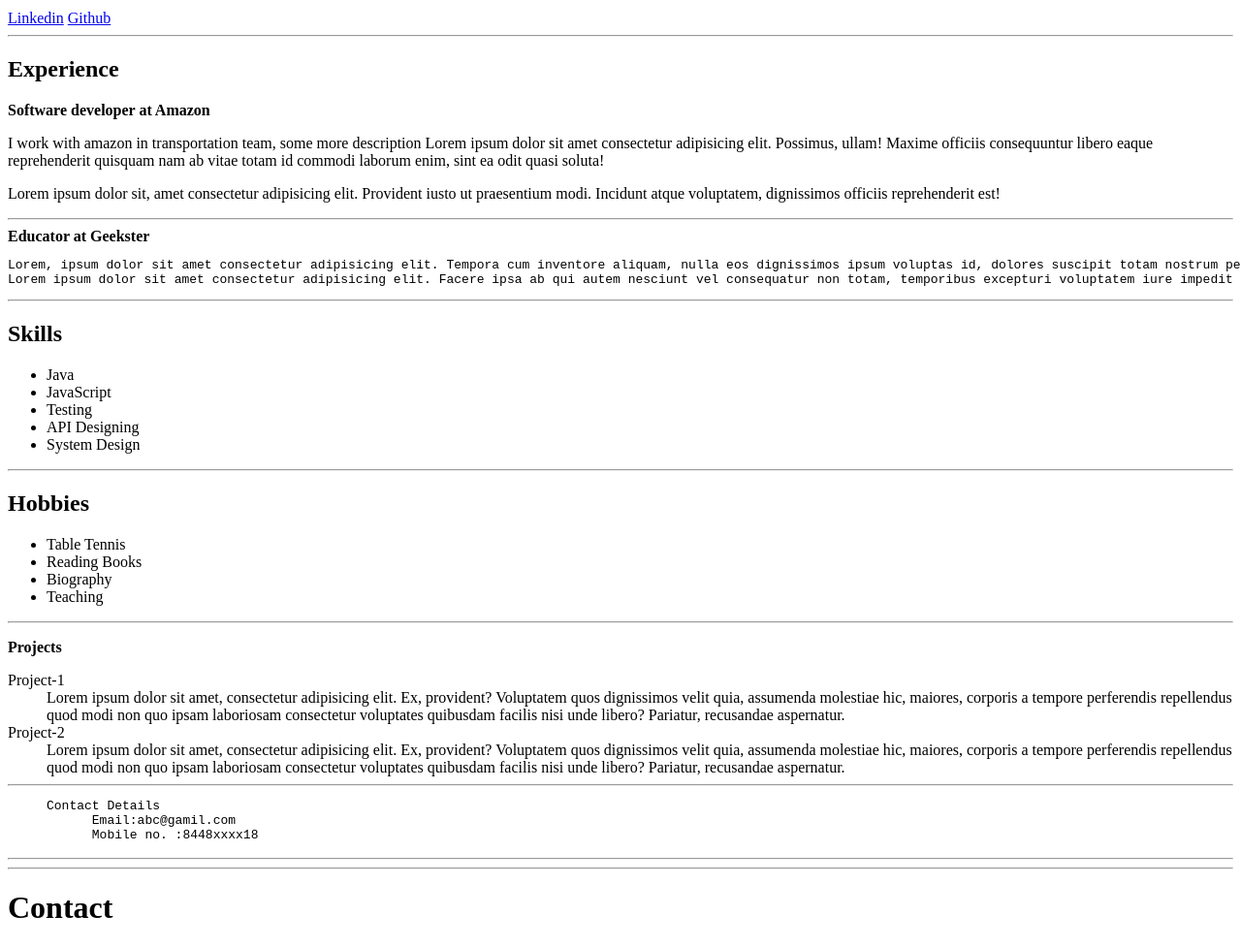
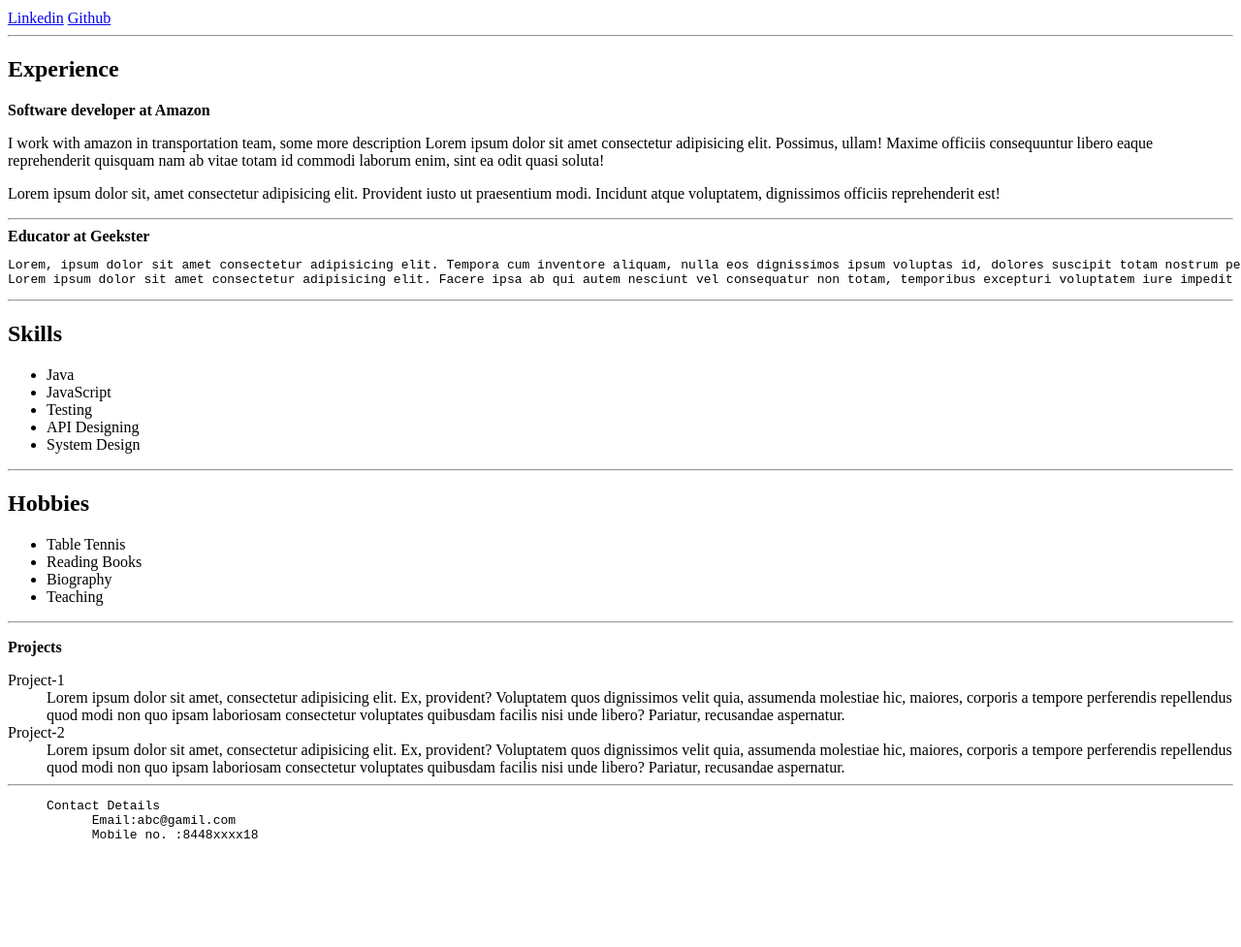
Before and after one commit to abhijeetkumar0105/GalleryList.github.io, a plain HTML site: page Resume/resume.html in a window 1280 px wide. Shown: the part 96-1073 px from the top of the page at 97% size. After the commit the page ends 981 px from the top, so only its background shows below. Drawn offline with Linux system fonts and the light colour scheme.

Commit message:
Update resume.html

```diff
--- a/Resume/resume.html
+++ b/Resume/resume.html
@@ -44,7 +44,5 @@ Lorem ipsum dolor sit amet consectetur adipisicing elit. Facere ipsa ab qui aute
       Email:abc@gamil.com
       Mobile no. :8448xxxx18</pre></dd>
 </dl>
-<HR><HR>
-<H1>Contact</H1>
 </BODY>
 </HTML>
```
